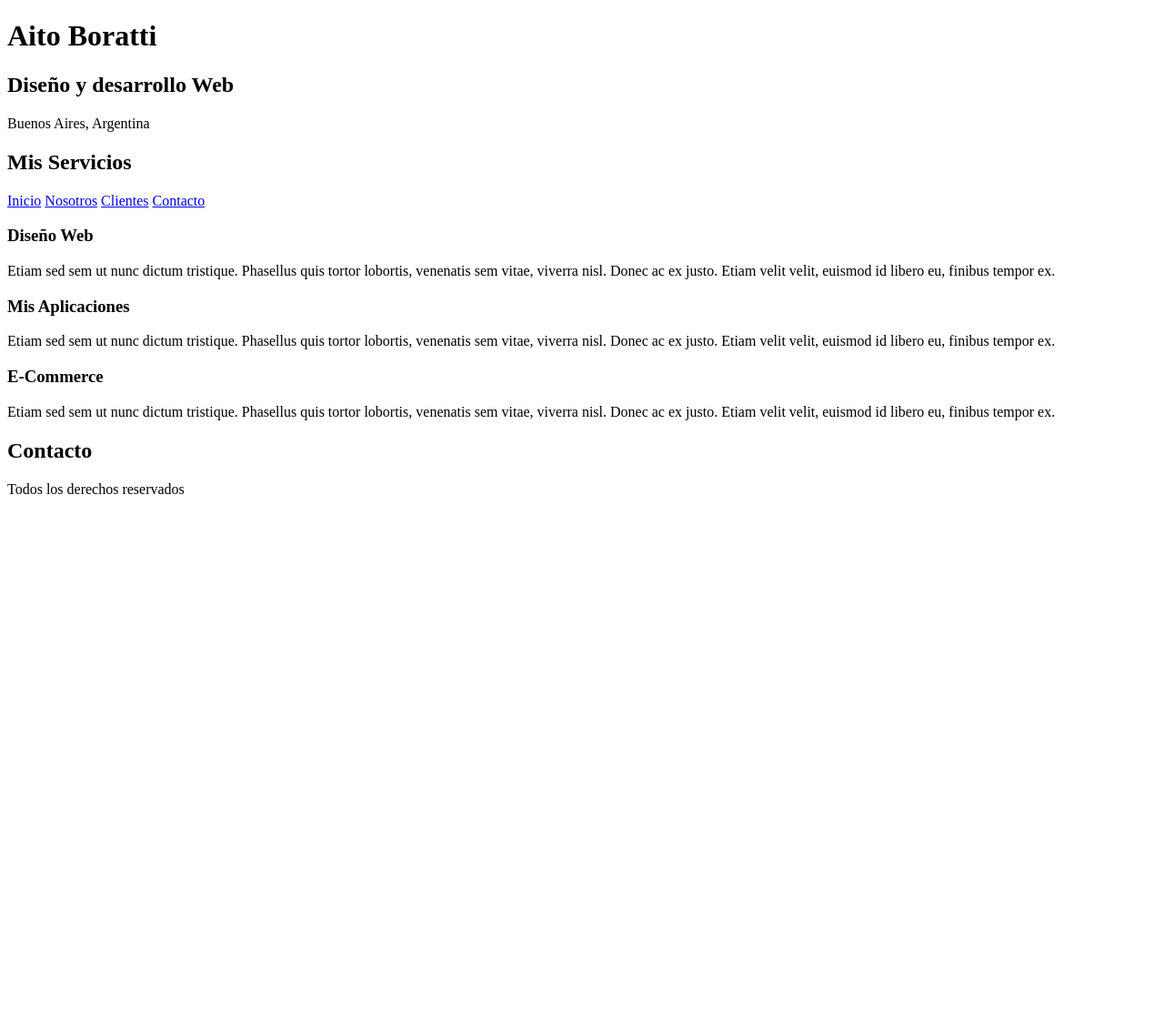
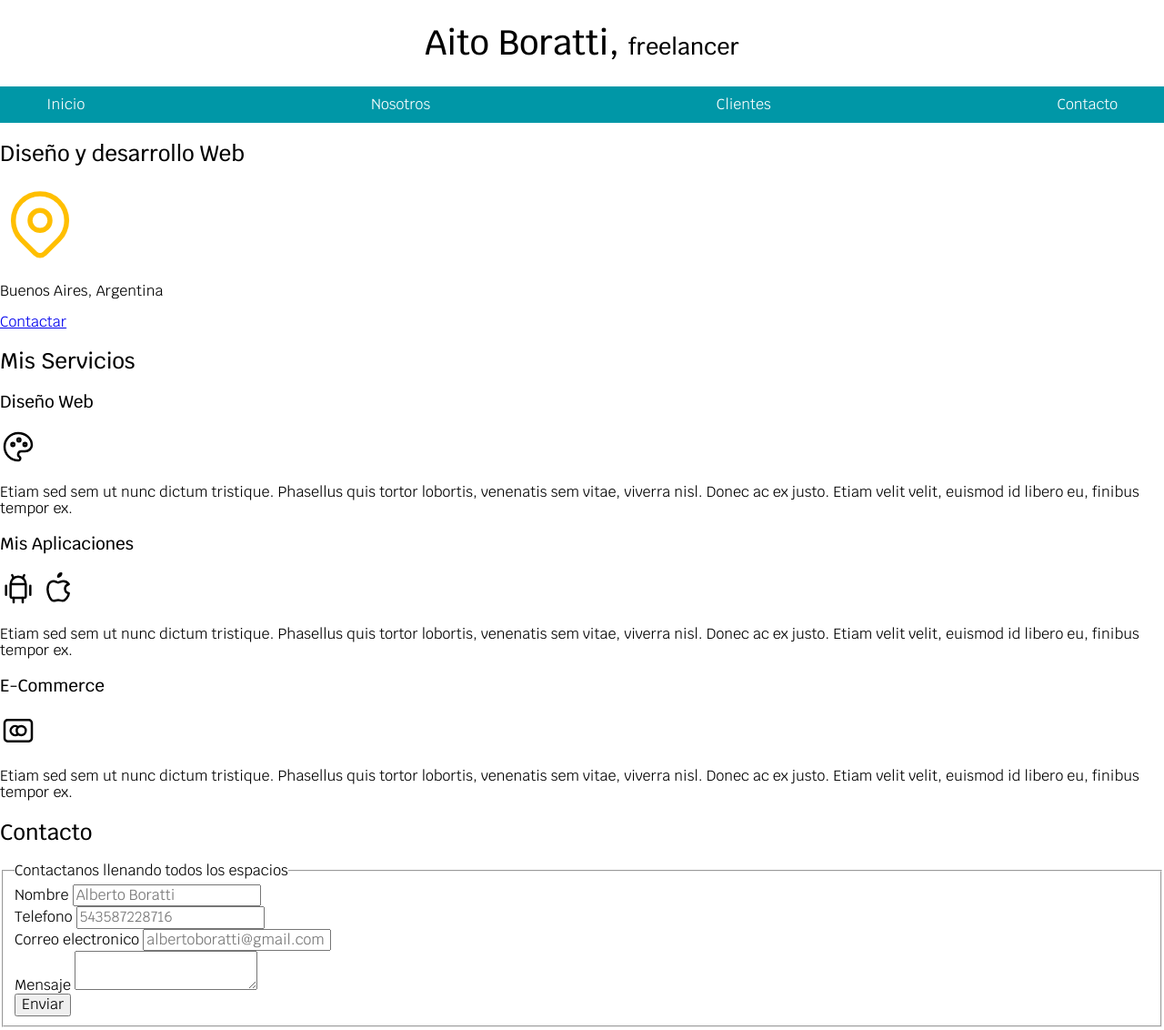
Before and after one commit to AitoBoratti/DesarrolloWeb, a plain HTML site: page Primer_Sitio_Web/index.html in a window 1280 px wide. Shown: the top 1132 px of the page at 91% size. Before the commit the page ends 800 px from the top, so only its background shows below. Drawn offline with Linux system fonts and the light colour scheme.

Commit message:
Avances en el desarrollo de la pagina, añadido CSS, Normalize y aplicando cambios al titulo y a la barra de navegacion principal

```diff
--- /dev/null
+++ b/Primer_Sitio_Web/css/style.css
@@ -0,0 +1,54 @@
+:root{
+    --colorWhite: #ffffff;
+    --colorBlack: #000000;
+    --colorPrimary: #FFC107;
+    --colorSecondary: #0097A7;
+    --colorGrey: #757575;
+}
+
+html{
+    font-size: 62.5%;
+}
+body{
+    font-size: 16px;
+    font-family: 'Krub', sans-serif;
+}
+
+.titulo{
+    text-align: center;
+    font-size: 3.8rem;
+}
+
+.titulo span{
+    font-size: 2.5rem;
+}
+/*Añadido por mi, no es parte del curso*/
+h2, h3, .titulo{
+    font-weight: 500;
+}
+/*Hasta aca*/
+
+.contenedor {
+    width: 120rem;
+    margin: 0 auto;
+}
+
+.nav-background {
+    background-color: var(--colorSecondary);
+}
+
+.nav-principal{
+    display: flex;
+    justify-content: space-between;
+}
+
+.nav-principal a{
+    color: var(--colorWhite);
+    text-decoration: none;
+    padding: 1.1rem;
+}
+
+.nav-principal a:hover{
+    background-color: var(--colorPrimary);
+    color: var(--colorBlack);
+}
--- a/Primer_Sitio_Web/index.html
+++ b/Primer_Sitio_Web/index.html
@@ -4,45 +4,116 @@
     <meta charset="UTF-8">
     <meta http-equiv="X-UA-Compatible" content="IE=edge">
     <meta name="viewport" content="width=device-width, initial-scale=1.0">
-    <title>Document</title>
+    <title>Desarrollo Web</title>
+    <link rel="preload" href="css/normalize.css">
+    <link rel="stylesheet" href="css/normalize.css">
+    <link href="https://fonts.googleapis.com/css2?family=Krub:wght@400;500;700&display=swap" rel="stylesheet">
+    <link rel="preload" href="css/style.css" as="style">
+    <link rel="stylesheet" href="css/style.css">
 </head>
 <body>
     <header>
-        <h1>Aito Boratti</h1>
+        <h1 class="titulo">Aito Boratti, <span>freelancer</span></h1>
     </header>
-
-    <section>
-        <h2>Diseño y desarrollo Web</h2>
-        <p>Buenos Aires, Argentina</p>
-    </section>
-
-    <main>
-        <h2>Mis Servicios</h2>
-
-        <nav>
+    <div class="nav-background">
+        <nav class="nav-principal contenedor">
                 <a href="index.html">Inicio</a>
                 <a href="nosotros.html">Nosotros</a>
                 <a href="Clientes.html">Clientes</a>
                 <a href="Contacto.html">Contacto</a>
         </nav>
+    </div>
 
+    <section>
+        <h2>Diseño y desarrollo Web</h2>
+        <svg xmlns="http://www.w3.org/2000/svg" class="icon icon-tabler icon-tabler-map-pin" width="88" height="88" viewBox="0 0 24 24" stroke-width="1.5" stroke="#ffbf00" fill="none" stroke-linecap="round" stroke-linejoin="round">
+            <path stroke="none" d="M0 0h24v24H0z" fill="none"/>
+            <path d="M9 11a3 3 0 1 0 6 0a3 3 0 0 0 -6 0" />
+            <path d="M17.657 16.657l-4.243 4.243a2 2 0 0 1 -2.827 0l-4.244 -4.243a8 8 0 1 1 11.314 0z" />
+        </svg>
+        <p>Buenos Aires, Argentina</p>
+        <a href="#">Contactar</a>
+    </section>
+
+    <main>
+        <h2>Mis Servicios</h2>
         <section>
             <h3>Diseño Web</h3>
-            <p>Etiam sed sem ut nunc dictum tristique. Phasellus quis tortor lobortis, venenatis sem vitae, viverra nisl. Donec ac ex justo. Etiam velit velit, euismod id libero eu, finibus tempor ex. </p>
+            <svg xmlns="http://www.w3.org/2000/svg" class="icon icon-tabler icon-tabler-palette" width="40" height="40" viewBox="0 0 24 24" stroke-width="1.5" stroke="#000000" fill="none" stroke-linecap="round" stroke-linejoin="round">
+                <path stroke="none" d="M0 0h24v24H0z" fill="none"/>
+                <path d="M12 21a9 9 0 0 1 0 -18c4.97 0 9 3.582 9 8c0 1.06 -.474 2.078 -1.318 2.828c-.844 .75 -1.989 1.172 -3.182 1.172h-2.5a2 2 0 0 0 -1 3.75a1.3 1.3 0 0 1 -1 2.25" />
+                <path d="M8.5 10.5m-1 0a1 1 0 1 0 2 0a1 1 0 1 0 -2 0" />
+                <path d="M12.5 7.5m-1 0a1 1 0 1 0 2 0a1 1 0 1 0 -2 0" />
+                <path d="M16.5 10.5m-1 0a1 1 0 1 0 2 0a1 1 0 1 0 -2 0" />
+            </svg>
+            <p>Etiam sed sem ut nunc dictum tristique.
+                Phasellus quis tortor lobortis, venenatis sem vitae, viverra nisl.
+                Donec ac ex justo. Etiam velit velit, euismod id libero eu,
+                finibus tempor ex.
+            </p>
         </section>
 
         <section>
             <h3>Mis Aplicaciones</h3>
-            <p>Etiam sed sem ut nunc dictum tristique. Phasellus quis tortor lobortis, venenatis sem vitae, viverra nisl. Donec ac ex justo. Etiam velit velit, euismod id libero eu, finibus tempor ex. </p>
+            <svg xmlns="http://www.w3.org/2000/svg" class="icon icon-tabler icon-tabler-brand-android" width="40" height="40" viewBox="0 0 24 24" stroke-width="1.5" stroke="#000000" fill="none" stroke-linecap="round" stroke-linejoin="round">
+                <path stroke="none" d="M0 0h24v24H0z" fill="none"/>
+                <path d="M4 10l0 6" />
+                <path d="M20 10l0 6" />
+                <path d="M7 9h10v8a1 1 0 0 1 -1 1h-8a1 1 0 0 1 -1 -1v-8a5 5 0 0 1 10 0" />
+                <path d="M8 3l1 2" />
+                <path d="M16 3l-1 2" />
+                <path d="M9 18l0 3" />
+                <path d="M15 18l0 3" />
+            </svg>
+            <svg xmlns="http://www.w3.org/2000/svg" class="icon icon-tabler icon-tabler-brand-apple" width="40" height="40" viewBox="0 0 24 24" stroke-width="1.5" stroke="#000000" fill="none" stroke-linecap="round" stroke-linejoin="round">
+                <path stroke="none" d="M0 0h24v24H0z" fill="none"/>
+                <path d="M9 7c-3 0 -4 3 -4 5.5c0 3 2 7.5 4 7.5c1.088 -.046 1.679 -.5 3 -.5c1.312 0 1.5 .5 3 .5s4 -3 4 -5c-.028 -.01 -2.472 -.403 -2.5 -3c-.019 -2.17 2.416 -2.954 2.5 -3c-1.023 -1.492 -2.951 -1.963 -3.5 -2c-1.433 -.111 -2.83 1 -3.5 1c-.68 0 -1.9 -1 -3 -1z" />
+                <path d="M12 4a2 2 0 0 0 2 -2a2 2 0 0 0 -2 2" />
+            </svg>
+            <p>Etiam sed sem ut nunc dictum tristique.
+                Phasellus quis tortor lobortis, venenatis sem vitae, viverra nisl.
+                Donec ac ex justo. Etiam velit velit, euismod id libero eu,
+                finibus tempor ex.
+            </p>
         </section>
 
         <section>
             <h3>E-Commerce</h3>
-            <p>Etiam sed sem ut nunc dictum tristique. Phasellus quis tortor lobortis, venenatis sem vitae, viverra nisl. Donec ac ex justo. Etiam velit velit, euismod id libero eu, finibus tempor ex. </p>
+            <svg xmlns="http://www.w3.org/2000/svg" class="icon icon-tabler icon-tabler-brand-mastercard" width="40" height="40" viewBox="0 0 24 24" stroke-width="1.5" stroke="#000000" fill="none" stroke-linecap="round" stroke-linejoin="round">
+                <path stroke="none" d="M0 0h24v24H0z" fill="none"/>
+                <path d="M14 12m-3 0a3 3 0 1 0 6 0a3 3 0 1 0 -6 0" />
+                <path d="M12 9.765a3 3 0 1 0 0 4.47" />
+                <path d="M3 5m0 2a2 2 0 0 1 2 -2h14a2 2 0 0 1 2 2v10a2 2 0 0 1 -2 2h-14a2 2 0 0 1 -2 -2z" />
+            </svg>
+            <p>Etiam sed sem ut nunc dictum tristique.
+                Phasellus quis tortor lobortis, venenatis sem vitae, viverra nisl.
+                Donec ac ex justo. Etiam velit velit, euismod id libero eu,
+                finibus tempor ex.
+            </p>
         </section>
 
         <section>
             <h2>Contacto</h2>
+            <form>
+                <fieldset>
+                    <legend>Contactanos llenando todos los espacios</legend>
+                    <div>
+                        <label >Nombre </label><input type="text" placeholder="Alberto Boratti">
+                    </div>
+                    <div>
+                        <label >Telefono </label><input type="tel" placeholder="543587228716">
+                    </div>
+                    <div>
+                        <label >Correo electronico </label> <input type="email"placeholder="albertoboratti@gmail.com">
+                    </div>
+                    <div>
+                        <label >Mensaje </label><textarea></textarea>
+                    </div>
+                    <div>
+                        <input type="button" value="Enviar">
+                    </div>
+                </fieldset>
+            </form>
         </section>
 
     </main>
```
Also changed, not shown: Primer_Sitio_Web/Clientes.html (+3 -1 lines), Primer_Sitio_Web/Contacto.html (+3 -1 lines), Primer_Sitio_Web/nosotros.html (+3 -1 lines), Primer_Sitio_Web/css/normalize.css (added), Primer_Sitio_Web/img/background.png (added), Primer_Sitio_Web/img/background2.png (added), Primer_Sitio_Web/img/hero.jpg (renamed from Primer_Sitio_Web/hero.jpg).
